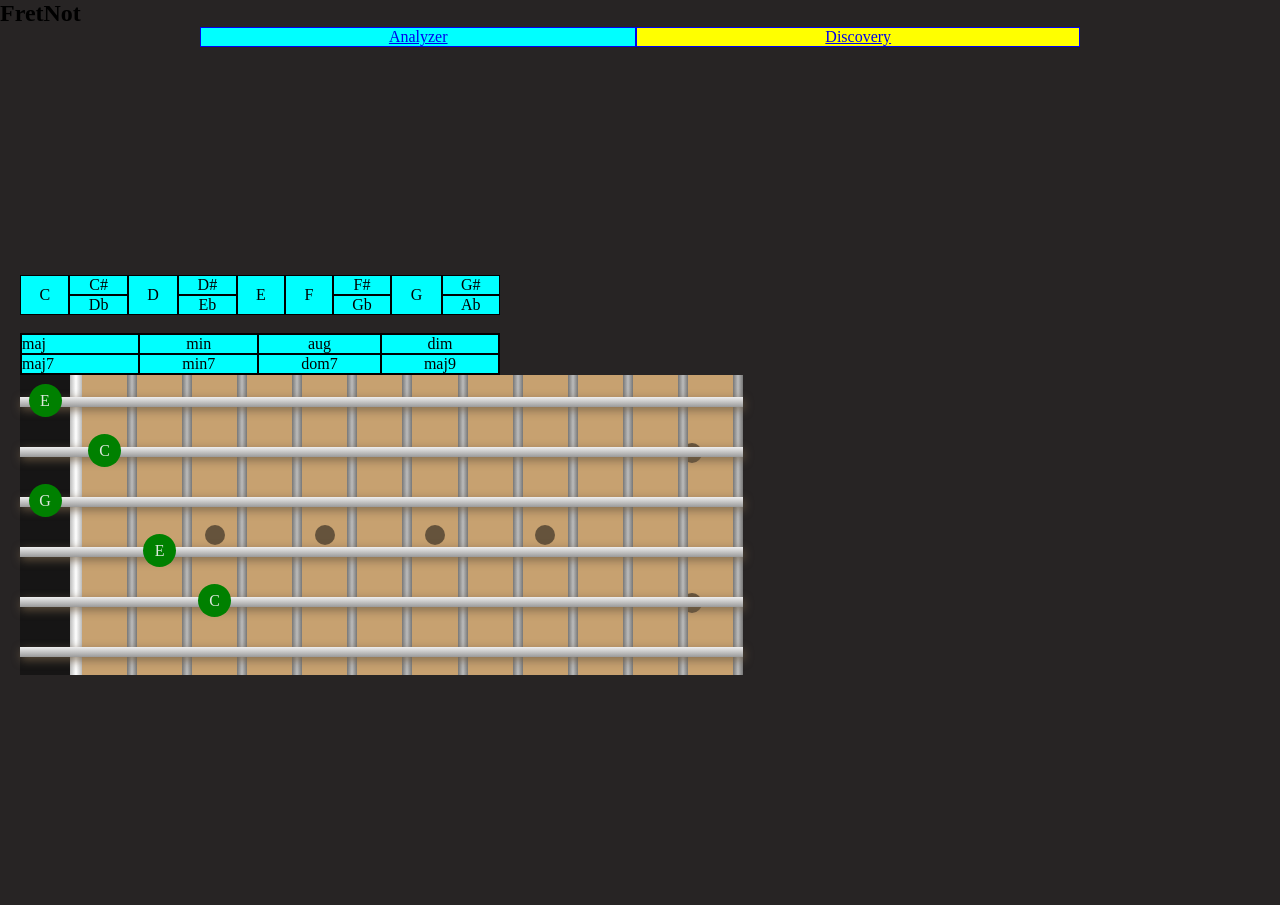
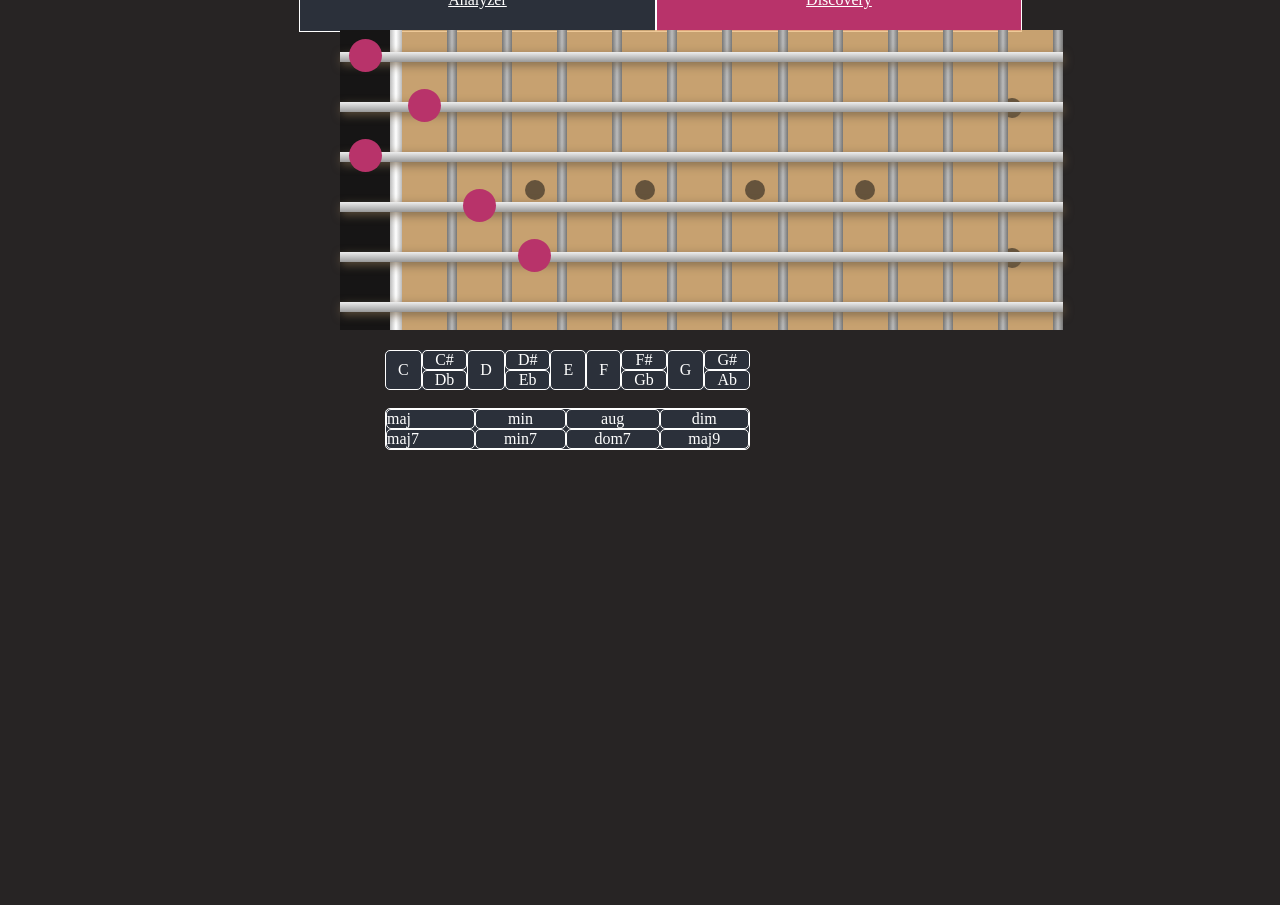
Before and after one commit to LopezMCruz/FretNot-CS4326, a Flask app: page /discover in a window 1280 px wide. After the commit the page ends 450 px from the top, so only its background shows below. Run offline with Flask 3, Linux system fonts and the light colour scheme.

Commit message:
cleaned up UI for Discovery Page

```diff
--- a/flask-server/server.py
+++ b/flask-server/server.py
@@ -1,5 +1,6 @@
 #from durable.lang import *
 from flask import Flask, request, abort,render_template, jsonify, redirect, url_for
+import requests
 from catalog import chords
 from key import key
 
--- a/flask-server/static/discovery.css
+++ b/flask-server/static/discovery.css
@@ -1,7 +1,7 @@
 .main-container {
   display: grid;
   grid-template-columns: 1fr;
-  grid-template-rows: auto auto;
+  grid-template-rows: auto auto auto;
   gap: 20px; /* Adjust this value to control the space between the fretboard and boxes */
   justify-content: center;
   align-content: center;
@@ -12,39 +12,197 @@
 
 .keychanger{
 
-    padding-right: 800px;
+    padding-right: 550px;
   }
 
-.tablist{
-  padding-left: 200px;
-  padding-right: 200px;
+  .tablist {
+    grid-row: 1;
+    display: flex;
+    justify-content: center;
+    margin-top: -400px;
+    border-radius: 5px;
   }
-.tab{
-  background-color: aqua;
+
+
+  .tab {
+    background: #272424;
     display: grid;
     grid-template-columns: auto auto auto auto auto auto;
     gap: 0px;
+    width: 50%;
+    min-width: 723px;
+  }
 
-
-}
   #analyzer{
-  background-color: aqua;
+    background-color: #2B303A;
     grid-column: 1/4;
     text-align: center;
     border: 1px solid;
+    color: white;
+    height: 40px; /* Add this line to set the height */
   }
+
   #discovery{
-  background-color: yellow;
-
+    background: #B8336A;
+    color: white;
     grid-column: 4/7;
     text-align: center;
     border: 1px solid;
+    height: 40px; /* Add this line to set the height */
+  }
+
+* {
+  margin: 0;
+  padding: 0;
+}
+
+body {
+  background: #272424;
+  /*font-family*/
+}
+
+.fretboard {
+  display: flex;
+  flex-direction: column;
+  background: rgba(235, 189, 130, 0.819);
+  width: 50%;
+  min-width: 723px;
+  height: 300px;
+  margin-top: -380px; /* Add this line to move the fretboard up */
+  margin-left: 25%;
+}
+
+.string{
+  width: 100%;
+  height: 100%;
+  display: flex;
+  position: relative;
+}
+
+.string:before {
+  content: '';
+  width: 100%;
+  height: 10px;
+  background: linear-gradient(#eee, #999);
+  box-shadow: 1px 3px 10px rgba(112, 94, 70, 0.819);
+  z-index: 1;
+  position: absolute;
+  top: 22px;
+}
+
+.note-fret {
+  display: flex;
+  flex: 1;
+  border-right: 10px solid;
+  border-image: linear-gradient(to left, #777, #bbb, #777) 1 100%;
+  justify-content: center;
+  align-items: center;
+  position: relative;
+}
+
+.note-fret:first-child {
+  background: rgb(22, 21, 21);
+  min-width: 50px;
+  border-right: 12px solid;
+  flex-grow: 0;
+  flex-shrink: 0;
+  border-image: linear-gradient(to left, #bbb, #fff, #bbb) 1 100%;
+}
+
+.note-fret:hover:before {
+  content: attr(data-note);
+  width: 33px;
+  height: 33px;
+  border-radius: 50%;
+  line-height: 33px;
+  text-align: center;
+  background: teal;
+  z-index: 2;
+  color: #eeee;
+  opacity: 1;
+}
+
+.single-fretmark:after {
+  content: "";
+  position: absolute;
+  height: 20px;
+  width: 20px;
+  border-radius: 50%;
+  background: rgba(79, 66, 49, 0.819);
+  top: 150px;
+}
+
+.double-fretmark:before {
+  content: "";
+  position: absolute;
+  width: 20px;
+  height: 20px;
+  border-radius: 50%;
+  background: rgba(79, 66, 49, 0.819);
+  top: 58px;
+  transform: translate(-140%, 50%);
+}
+
+.double-fretmark:after {
+  content: "";
+  position: absolute;
+  width: 20px;
+  height: 20px;
+  border-radius: 50%;
+  background: rgba(79, 66, 49, 0.819);
+  top: 208px;
+  transform: translate(-140%, 50%);
+}
+
+.note-fret.selected:before,
+.note-fret:hover:before {
+  content: ""; /* content: attr(data-note); */
+  width: 33px;
+  height: 33px;
+  border-radius: 50%;
+  line-height: 33px;
+  text-align: center;
+  background: #B8336A;
+  z-index: 2;
+  color: #eeee;
+  opacity: 1;
+}
+
+.chord_name {
+  position: absolute;
+  top: 0;
+  left: 0;
+  width: 100%;
+  height: 100%;
+  display: flex;
+  justify-content: center;
+  align-items: center;
+  font-size: 2em;
+  color: #eee;
+  text-shadow: 1px 1px 1px #000;
+  z-index: 2;
+}
+
+.display-panel {
+  flex: 1;
+  height: 50px;
+  border: 1px solid black;
+
+  text-align: center;
+  cursor: pointer;
+  background-color: #00C49A;
+
 }
   .box1{
-    background-color: aqua;
+    background-color: #2B303A;
     display: grid;
     grid-template-columns: auto auto auto auto auto auto;
     gap: 0px;
+    margin-left: 50%;
+    margin-top: -80px; /* Add this line to move the fretboard up */
+    color: white;
+    border-radius: 5px;
+
   }
   #C{
     grid-column: 1;
@@ -131,11 +289,13 @@
     text-align: center;
   }
   .box2{
-    background-color: aqua;
+    background-color: #2B303A;
     display: grid;
     border: 1px solid;
     gap: 0px;
-    padding-left: 0px;
+    color: white;
+    margin-left: 50%;
+    border-radius: 5px;
 
   }
   #maj{
@@ -186,145 +346,7 @@
     text-align: center;
   }
 
-  /* :root {
-} */
 
-
-* {
-  margin: 0;
-  padding: 0;
+#C, #Cp, #Db, #D, #Dp, #Eb, #E, #F, #Fp, #Gb, #G, #Gp, #Ab, #maj, #maj7, #min, #min7, #aug, #dom7, #dim, #maj9 {
+  border-radius: 5px;
 }
-
-body {
-  background: #272424;
-  /*font-family*/
-}
-
-.fretboard {
-  display: flex;
-  flex-direction: column;
-  background: rgba(235, 189, 130, 0.819);
-  width: 50%;
-  min-width: 723px;
-  height: 300px;
-}
-
-.string{
-  width: 100%;
-  height: 100%;
-  display: flex;
-  position: relative;
-}
-
-.string:before {
-  content: '';
-  width: 100%;
-  height: 10px;
-  background: linear-gradient(#eee, #999);
-  box-shadow: 1px 3px 10px rgba(112, 94, 70, 0.819);
-  z-index: 1;
-  position: absolute;
-  top: 22px;
-}
-
-.note-fret {
-  display: flex;
-  flex: 1;
-  border-right: 10px solid;
-  border-image: linear-gradient(to left, #777, #bbb, #777) 1 100%;
-  justify-content: center;
-  align-items: center;
-  position: relative;
-}
-
-.note-fret:first-child {
-  background: rgb(22, 21, 21);
-  min-width: 50px;
-  border-right: 12px solid;
-  flex-grow: 0;
-  flex-shrink: 0;
-  border-image: linear-gradient(to left, #bbb, #fff, #bbb) 1 100%;
-}
-
-.note-fret:hover:before {
-  content: attr(data-note);
-  width: 33px;
-  height: 33px;
-  border-radius: 50%;
-  line-height: 33px;
-  text-align: center;
-  background: teal;
-  z-index: 2;
-  color: #eeee;
-  opacity: 1;
-}
-
-.single-fretmark:after {
-  content: "";
-  position: absolute;
-  height: 20px;
-  width: 20px;
-  border-radius: 50%;
-  background: rgba(79, 66, 49, 0.819);
-  top: 150px;
-}
-
-.double-fretmark:before {
-  content: "";
-  position: absolute;
-  width: 20px;
-  height: 20px;
-  border-radius: 50%;
-  background: rgba(79, 66, 49, 0.819);
-  top: 58px;
-  transform: translate(-140%, 50%);
-}
-
-.double-fretmark:after {
-  content: "";
-  position: absolute;
-  width: 20px;
-  height: 20px;
-  border-radius: 50%;
-  background: rgba(79, 66, 49, 0.819);
-  top: 208px;
-  transform: translate(-140%, 50%);
-}
-
-.note-fret.selected:before,
-.note-fret:hover:before {
-  content: attr(data-note);
-  width: 33px;
-  height: 33px;
-  border-radius: 50%;
-  line-height: 33px;
-  text-align: center;
-  background: green;
-  z-index: 2;
-  color: #eeee;
-  opacity: 1;
-}
-
-.chord_name {
-  position: absolute;
-  top: 0;
-  left: 0;
-  width: 100%;
-  height: 100%;
-  display: flex;
-  justify-content: center;
-  align-items: center;
-  font-size: 2em;
-  color: #eee;
-  text-shadow: 1px 1px 1px #000;
-  z-index: 2;
-}
-
-.display-panel {
-  flex: 1;
-  height: 50px;
-  border: 1px solid black;
-  text-align: center;
-  cursor: pointer;
-  background-color: #00C49A;
-}
--- a/flask-server/static/discovery_keychanger.js
+++ b/flask-server/static/discovery_keychanger.js
@@ -30,13 +30,13 @@ ids.forEach(id => {
 function box2Click(key) {
   const currentKey = Object.keys(keyMap).find(k => keyMap[k] === key);
   if (!currentKey) {
-    key.style.backgroundColor = 'yellow';
+    key.style.backgroundColor = '#B8336A';
     return;
   }
-  key.style.backgroundColor = 'yellow';
+  key.style.backgroundColor = '#B8336A';
   for (const k in keyMap) {
     if (k !== currentKey) {
-      keyMap[k].style.backgroundColor = 'aqua';
+      keyMap[k].style.backgroundColor = '#2B303A';
     }
   }
 }
@@ -44,13 +44,13 @@ function box2Click(key) {
 function box1Click(key) {
   const currentNote = Object.keys(noteMap).find(note => noteMap[note] === key);
   if (!currentNote) {
-    key.style.backgroundColor = 'yellow';
+    key.style.backgroundColor = '#B8336A';
     return;
   }
-  key.style.backgroundColor = 'yellow';
+  key.style.backgroundColor = '#B8336A';
   for (const note in noteMap) {
     if (note !== currentNote) {
-      noteMap[note].style.backgroundColor = 'aqua';
+      noteMap[note].style.backgroundColor = '#2B303A';
     }
   }
 }
--- a/flask-server/templates/discover.html
+++ b/flask-server/templates/discover.html
@@ -4,19 +4,20 @@
   <link id="style" rel="stylesheet" href="/static/discovery.css">
 </head>
 <body>
-  <h2>FretNot</h2>
+  <div class="main-container">
   <div class="tablist">
+
     <div class="tab">
       <a href="{{ url_for('index') }}" id="analyzer">Analyzer</a>
       <a href="{{ url_for('discover') }}" id="discovery">Discovery</a>
     </div>
   </div>
 
-  <br>
+  <div class="fretboard">  <!-- Fretboard class containing 6 string classes + 9 frets for each string -->
 
+  </div>
 
-  <div class="main-container">
-
+  <script src="/static/discoveryfret.js"></script>
     <!-- Boxes HTML goes here -->
     <div class="boxes">
       <div class="keychanger">
@@ -49,11 +50,8 @@
       </div>
       <script src="/static/discovery_keychanger.js"></script>
 
-      <div class="fretboard">  <!-- Fretboard class containing 6 string classes + 9 frets for each string -->
 
-      </div>
 
-      <script src="/static/discoveryfret.js"></script>
 
 
     </div>
--- a/flask-server/templates/index.html
+++ b/flask-server/templates/index.html
@@ -9,6 +9,7 @@
 </head>
 <body>
 
+  <div class="main-container">
     <div class="tablist">
         <div class="tab">
           <a href="{{ url_for('index') }}" id="analyzer">Analyzer</a>
@@ -24,7 +25,7 @@
     <div class="display-panel">
         <p id="chord-name"></p>
     </div>
-
+  </div>
     <script src="/static/app.js"></script>
 </body>
 </html>
```
Also changed, not shown: flask-server/static/styles.css (+37 -9 lines). Lines whose indentation alone changed are shown as unchanged.
